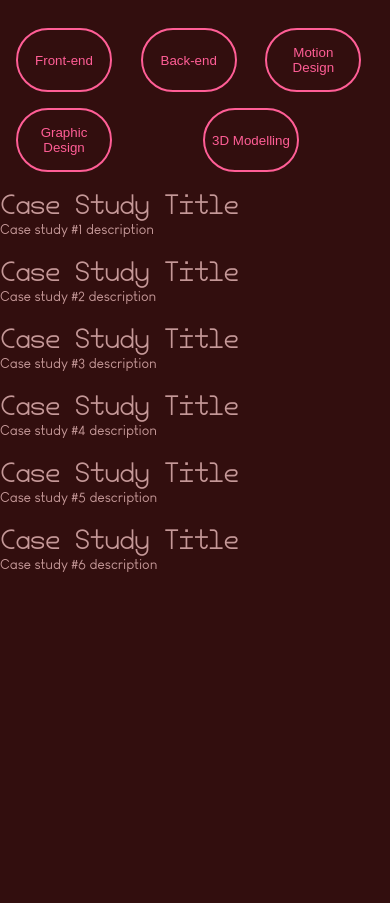
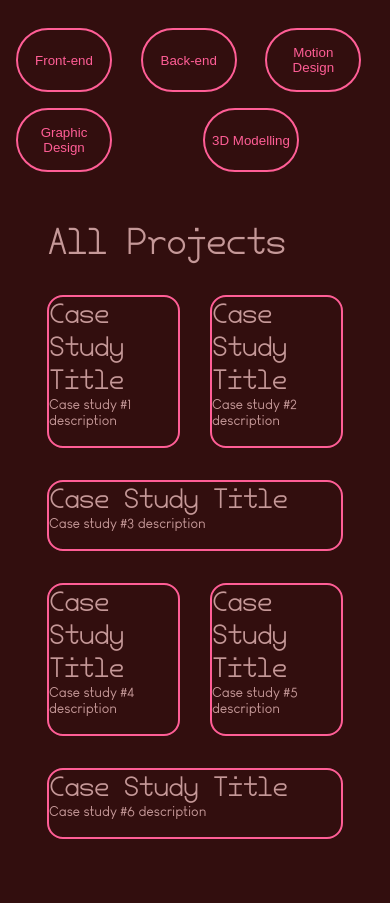
Before and after one commit to zeranlu/lu_zeran_portfolio, a PHP site: page /case_study.html in a window 390 px wide. Shown: the part 234-1137 px from the top of the page. Before the commit the page ends 806 px from the top, so only its background shows below. Run offline with PHP 8.4, Linux system fonts and the light colour scheme; some libraries are stand-ins or nearby versions.

Commit message:
added responsive styling for case study boxes

```diff
--- a/case_study.html
+++ b/case_study.html
@@ -80,10 +80,10 @@
             </div>
         </div>
 
-        <div id="case-study-con">
-            <h2 class="hidden">Case Study Section</h2>
+        <div class="grid-con" id="case-study-con">
+            <h2 class="col-span-full">All Projects</h2>
 
-            <div class="case-study-box">
+            <div class="case-study-box col-span-2 m-col-span-4">
                 <h3>Case Study Title</h3>
                 <p>Case study #1 description</p>
                 <picture>
@@ -92,7 +92,7 @@
                 </picture>
             </div>
 
-            <div class="case-study-box">
+            <div class="case-study-box col-span-2 m-col-span-4">
                 <h3>Case Study Title</h3>
                 <p>Case study #2 description</p>
                 <picture>
@@ -101,7 +101,7 @@
                 </picture>
             </div>
 
-            <div class="case-study-box">
+            <div class="case-study-box col-span-4">
                 <h3>Case Study Title</h3>
                 <p>Case study #3 description</p>
                 <picture>
@@ -110,7 +110,7 @@
                 </picture>
             </div>
 
-            <div class="case-study-box">
+            <div class="case-study-box col-span-2 m-col-span-4">
                 <h3>Case Study Title</h3>
                 <p>Case study #4 description</p>
                 <picture>
@@ -119,7 +119,7 @@
                 </picture>
             </div>
 
-            <div class="case-study-box">
+            <div class="case-study-box col-span-2 m-col-span-4">
                 <h3>Case Study Title</h3>
                 <p>Case study #5 description</p>
                 <picture>
@@ -128,7 +128,7 @@
                 </picture>
             </div>
 
-            <div class="case-study-box">
+            <div class="case-study-box col-span-4">
                 <h3>Case Study Title</h3>
                 <p>Case study #6 description</p>
                 <picture>
--- a/sass/components/_case-study-box.scss
+++ b/sass/components/_case-study-box.scss
@@ -30,6 +30,19 @@
     }
 }
 
+#case-study-con {
+    margin: 2rem;
+
+    h2 {
+        margin-bottom: 2rem;
+    }
+}
+
+.case-study-box {
+    border: 2px solid a.$accent-color;
+    border-radius: 1rem;
+    margin-bottom: 2rem;
+}
 
 @media screen and (min-width: 768px) {
     #filter-tags-con {
```
Also changed, not shown: css/main.css, 1 other file.
